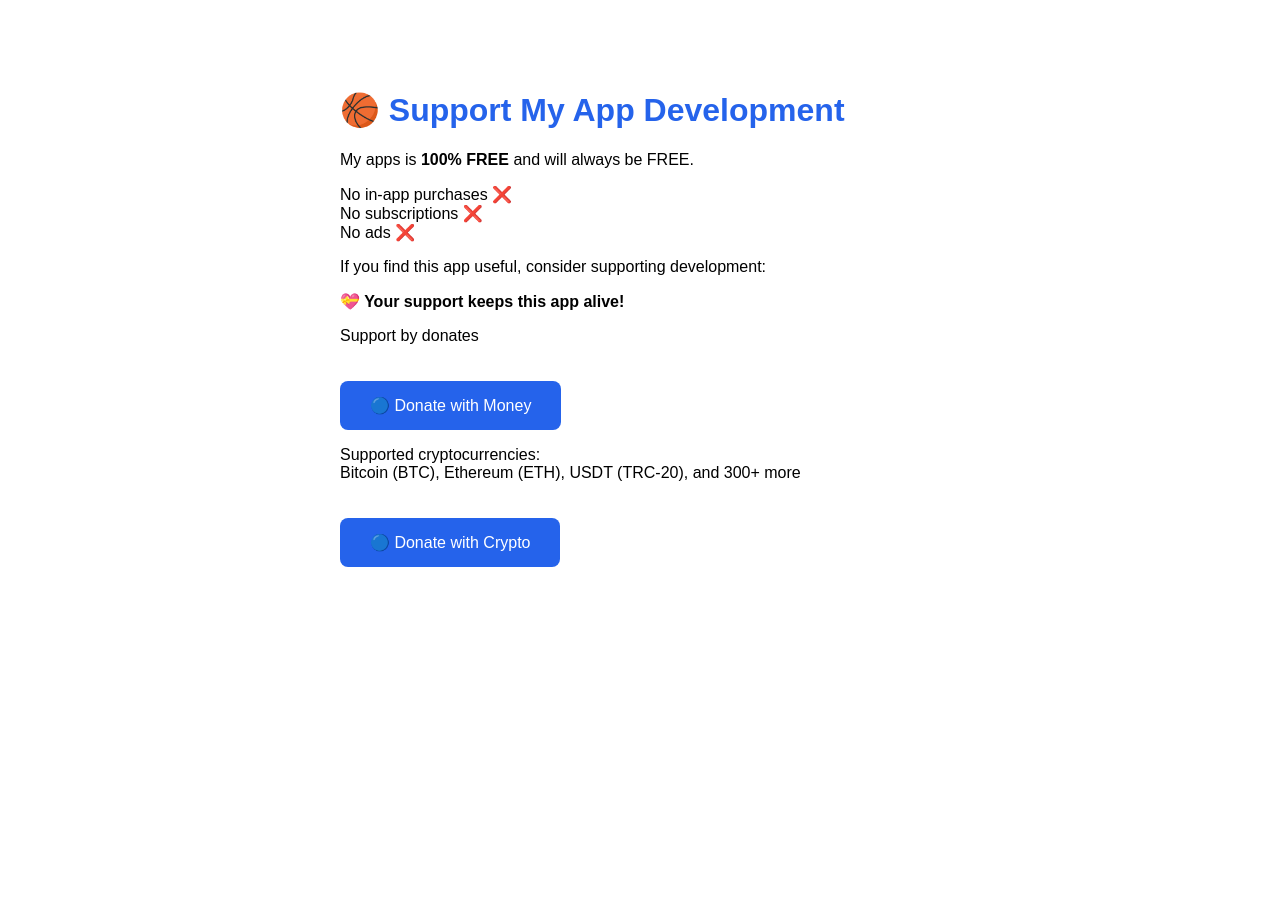
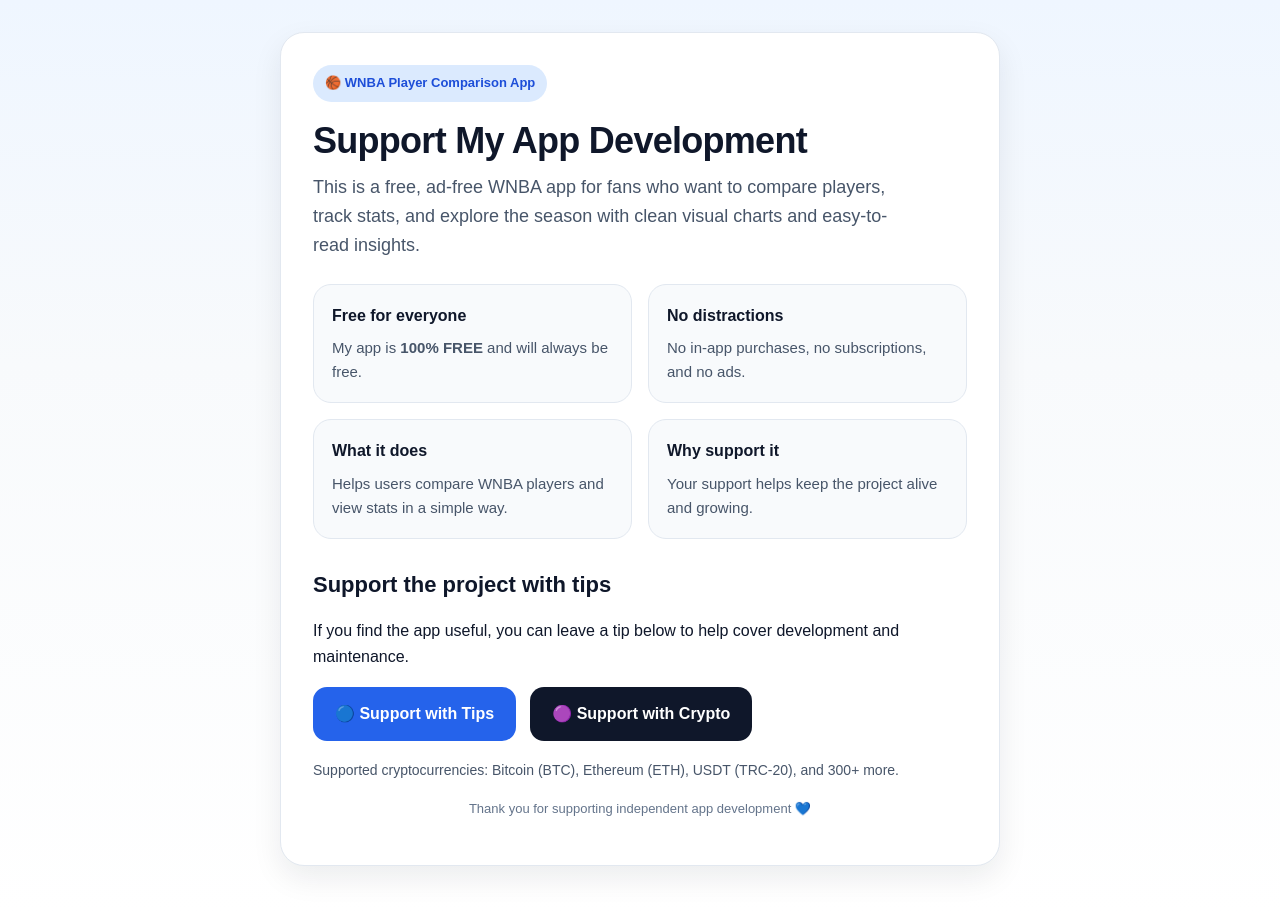
Before and after one commit to Edward-Serdioukov/my-wnba-app-donate, a plain HTML site: page index.html in a window 1280 px wide. Before the commit the page ends 800 px from the top, so only its background shows below. Drawn offline with Linux system fonts and the light colour scheme.

Commit message:
Update index.html

```diff
--- a/index.html
+++ b/index.html
@@ -1,32 +1,245 @@
 <!DOCTYPE html>
-<html>
+<html lang="en">
 <head>
+    <meta charset="UTF-8">
+    <meta name="viewport" content="width=device-width, initial-scale=1.0">
     <title>Support My WNBA App 🏀</title>
-    <meta name="viewport" content="width=device-width, initial-scale=1">
     <style>
-        body { font-family: Arial; max-width: 600px; margin: 50px auto; padding: 20px; }
-        h1 { color: #2563eb; }
+        :root {
+            --bg: #f8fafc;
+            --card: #ffffff;
+            --text: #0f172a;
+            --muted: #475569;
+            --primary: #2563eb;
+            --primary-dark: #1d4ed8;
+            --border: #e2e8f0;
+            --success: #16a34a;
+            --shadow: 0 12px 30px rgba(15, 23, 42, 0.08);
+        }
+
+        * {
+            box-sizing: border-box;
+        }
+
+        body {
+            margin: 0;
+            font-family: Arial, Helvetica, sans-serif;
+            background: linear-gradient(180deg, #eff6ff 0%, var(--bg) 40%, #ffffff 100%);
+            color: var(--text);
+            line-height: 1.6;
+        }
+
+        .container {
+            max-width: 760px;
+            margin: 0 auto;
+            padding: 32px 20px 48px;
+        }
+
+        .hero {
+            background: var(--card);
+            border: 1px solid var(--border);
+            border-radius: 24px;
+            padding: 32px;
+            box-shadow: var(--shadow);
+        }
+
+        .badge {
+            display: inline-block;
+            background: #dbeafe;
+            color: #1d4ed8;
+            font-size: 13px;
+            font-weight: 700;
+            padding: 8px 12px;
+            border-radius: 999px;
+            margin-bottom: 18px;
+        }
+
+        h1 {
+            margin: 0 0 12px;
+            font-size: 36px;
+            line-height: 1.15;
+            letter-spacing: -0.02em;
+        }
+
+        .subtitle {
+            font-size: 18px;
+            color: var(--muted);
+            margin: 0 0 24px;
+            max-width: 60ch;
+        }
+
+        .grid {
+            display: grid;
+            grid-template-columns: repeat(2, minmax(0, 1fr));
+            gap: 16px;
+            margin: 24px 0;
+        }
+
+        .card {
+            background: #f8fafc;
+            border: 1px solid var(--border);
+            border-radius: 18px;
+            padding: 18px;
+        }
+
+        .card h2 {
+            margin: 0 0 8px;
+            font-size: 16px;
+        }
+
+        .card p {
+            margin: 0;
+            color: var(--muted);
+            font-size: 15px;
+        }
+
+        .section-title {
+            margin: 28px 0 12px;
+            font-size: 22px;
+        }
+
+        .button-row {
+            display: flex;
+            flex-wrap: wrap;
+            gap: 14px;
+            margin-top: 18px;
+        }
+
         .btn {
-            background: #2563eb; color: white;
-            padding: 15px 30px; text-decoration: none;
-            border-radius: 8px; display: inline-block;
-            margin-top: 20px;
+            display: inline-flex;
+            align-items: center;
+            justify-content: center;
+            gap: 10px;
+            padding: 14px 22px;
+            border-radius: 14px;
+            text-decoration: none;
+            font-weight: 700;
+            font-size: 16px;
+            transition: transform 0.15s ease, background 0.15s ease;
+            min-height: 52px;
+        }
+
+        .btn:hover {
+            transform: translateY(-1px);
+        }
+
+        .btn-primary {
+            background: var(--primary);
+            color: white;
+        }
+
+        .btn-primary:hover {
+            background: var(--primary-dark);
+        }
+
+        .btn-secondary {
+            background: #0f172a;
+            color: white;
+        }
+
+        .btn-secondary:hover {
+            background: #111827;
+        }
+
+        .note {
+            margin-top: 18px;
+            font-size: 14px;
+            color: var(--muted);
+        }
+
+        .footer {
+            text-align: center;
+            margin-top: 18px;
+            color: #64748b;
+            font-size: 13px;
+        }
+
+        .highlight {
+            color: var(--success);
+            font-weight: 700;
+        }
+
+        @media (max-width: 640px) {
+            .hero {
+                padding: 24px;
+                border-radius: 20px;
+            }
+
+            h1 {
+                font-size: 28px;
+            }
+
+            .subtitle {
+                font-size: 16px;
+            }
+
+            .grid {
+                grid-template-columns: 1fr;
+            }
+
+            .btn {
+                width: 100%;
+            }
         }
     </style>
 </head>
 <body>
-    <h1>🏀 Support My App Development</h1>
-    <p>My apps is <strong>100% FREE</strong> and will always be FREE.</p>
-    <p>No in-app purchases ❌<br>
-    No subscriptions ❌<br>
-    No ads ❌</p>
-    <p>If you find this app useful, consider supporting development:</p>
+    <div class="container">
+        <div class="hero">
+            <div class="badge">🏀 WNBA Player Comparison App</div>
 
-    <p><strong>💝 Your support keeps this app alive!</strong></p>
-    <p>Support by donates</p>
-    <a href="https://buy.stripe.com/6oUfZj3Zr1gR15i8tt7wA00" class="btn">🔵 Donate with Money</a>
-    <p>Supported cryptocurrencies:<br>
-    Bitcoin (BTC), Ethereum (ETH), USDT (TRC-20), and 300+ more</p>
-    <a href="https://nowpayments.io/donation/mywnbaplayers" class="btn">🔵 Donate with Crypto</a>
+            <h1>Support My App Development</h1>
+
+            <p class="subtitle">
+                This is a free, ad-free WNBA app for fans who want to compare players, track stats, and explore the season with clean visual charts and easy-to-read insights.
+            </p>
+
+            <div class="grid">
+                <div class="card">
+                    <h2>Free for everyone</h2>
+                    <p>My app is <strong>100% FREE</strong> and will always be free.</p>
+                </div>
+
+                <div class="card">
+                    <h2>No distractions</h2>
+                    <p>No in-app purchases, no subscriptions, and no ads.</p>
+                </div>
+
+                <div class="card">
+                    <h2>What it does</h2>
+                    <p>Helps users compare WNBA players and view stats in a simple way.</p>
+                </div>
+
+                <div class="card">
+                    <h2>Why support it</h2>
+                    <p>Your support helps keep the project alive and growing.</p>
+                </div>
+            </div>
+
+            <h2 class="section-title">Support the project with tips</h2>
+
+            <p>
+                If you find the app useful, you can leave a tip below to help cover development and maintenance.
+            </p>
+
+            <div class="button-row">
+                <a href="https://buy.stripe.com/6oUfZj3Zr1gR15i8tt7wA00" class="btn btn-primary">
+                    🔵 Support with Tips
+                </a>
+
+                <a href="https://nowpayments.io/donation/mywnbaplayers" class="btn btn-secondary">
+                    🟣 Support with Crypto
+                </a>
+            </div>
+
+            <p class="note">
+                Supported cryptocurrencies: Bitcoin (BTC), Ethereum (ETH), USDT (TRC-20), and 300+ more.
+            </p>
+
+            <p class="footer">
+                Thank you for supporting independent app development 💙
+            </p>
+        </div>
+    </div>
 </body>
 </html>
```
